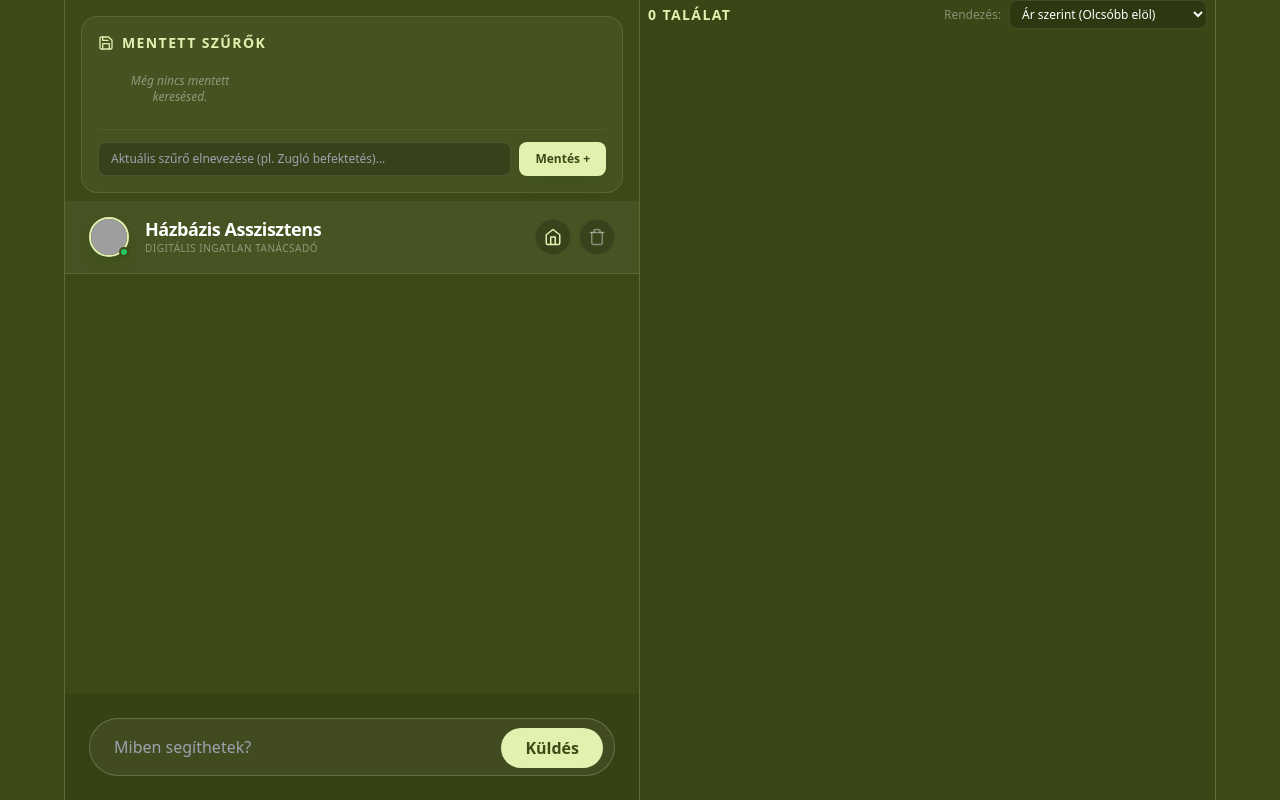
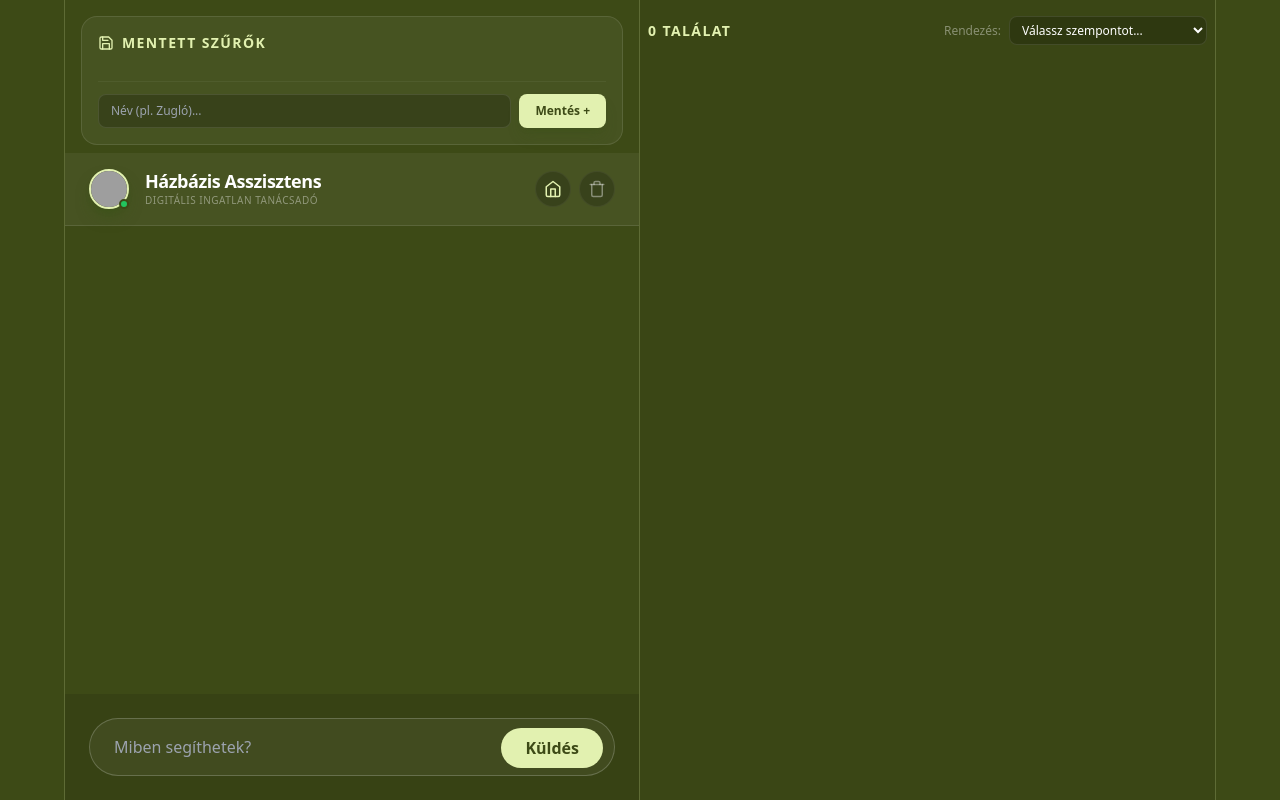
Before and after one commit to fodlacus/hazbazis-web, a plain HTML site: page public/src/html/vevo/ai-filter.html in a window 1280 px wide. Drawn offline with nearby package versions, Linux system fonts and the light colour scheme; grey boxes are pictures that could not be loaded.

Commit message:
szűrések rendezése+ mobilnézet javítáa

```diff
--- a/public/src/html/vevo/ai-filter.html
+++ b/public/src/html/vevo/ai-filter.html
@@ -7,7 +7,6 @@
       <title>hazbazis.hu - AI Asszisztens</title>
       <script src="https://cdn.tailwindcss.com"></script>
 
-      <!-- <link rel="stylesheet" href="../../css/style.css"> -->
       <script type="module" src="../../js/elado/ai-bridge.js"></script>
 
       <style>
@@ -22,15 +21,30 @@
             .szegely-zold {
                   border-color: rgba(226, 241, 176, 0.2);
             }
+
+            /* Mobilon a görgetősáv elrejtése a tisztább hatásért, de a funkció marad */
+            .custom-scrollbar::-webkit-scrollbar {
+                  width: 6px;
+            }
+
+            .custom-scrollbar::-webkit-scrollbar-track {
+                  background: rgba(0, 0, 0, 0.1);
+            }
+
+            .custom-scrollbar::-webkit-scrollbar-thumb {
+                  background: rgba(226, 241, 176, 0.3);
+                  border-radius: 10px;
+            }
       </style>
 </head>
 
-<body class="hatter-zold text-white font-sans overflow-hidden">
+<body class="hatter-zold text-white font-sans overflow-x-hidden">
 
-      <div class="flex h-screen max-w-6xl mx-auto border-x szegely-zold">
-            <div class="w-full md:w-1/2 flex flex-col border-r szegely-zold">
+      <div class="flex flex-col md:flex-row h-auto md:h-screen max-w-6xl mx-auto border-x szegely-zold">
 
-                  <div class="max-w-7xl mx-auto px-4 mt-4 mb-2">
+            <div class="w-full md:w-1/2 flex flex-col border-r szegely-zold h-[85vh] md:h-full relative shrink-0">
+
+                  <div class="max-w-7xl mx-auto px-4 mt-4 mb-2 w-full">
                         <div class="bg-white/5 border border-white/10 rounded-2xl p-4">
 
                               <div class="flex justify-between items-center mb-3">
@@ -54,8 +68,7 @@
                               </div>
 
                               <div class="flex gap-2 border-t border-white/5 pt-3">
-                                    <input type="text" id="uj-mentes-nev"
-                                          placeholder="Aktuális szűrő elnevezése (pl. Zugló befektetés)..."
+                                    <input type="text" id="uj-mentes-nev" placeholder="Név (pl. Zugló)..."
                                           class="bg-black/20 text-white text-xs px-3 py-2 rounded-lg w-full border border-white/10 focus:border-[#E2F1B0] outline-none transition-colors">
                                     <button id="btn-save-filter"
                                           class="bg-[#E2F1B0] hover:bg-[#cde088] text-[#3D4A16] text-xs px-4 py-2 rounded-lg font-bold transition-all shadow-lg shadow-lime-900/20 whitespace-nowrap">
@@ -65,7 +78,6 @@
 
                         </div>
                   </div>
-
 
                   <div class="px-6 py-4 border-b border-white/10 flex items-center justify-between bg-white/5">
 
@@ -86,7 +98,6 @@
                         </div>
 
                         <div class="flex items-center gap-2">
-
                               <button id="btn-home"
                                     class="group p-2 rounded-full bg-black/20 hover:bg-[#E2F1B0] transition-all border border-white/5 hover:border-[#E2F1B0]"
                                     title="Vissza a főoldalra">
@@ -116,10 +127,10 @@
 
                   </div>
 
-                  <div id="chat-folyam" class="flex-1 overflow-y-auto p-6 space-y-4">
+                  <div id="chat-folyam" class="flex-1 overflow-y-auto p-6 space-y-4 custom-scrollbar">
                   </div>
 
-                  <div class="p-6 bg-black/10">
+                  <div class="p-6 bg-black/10 mt-auto">
                         <div class="relative">
                               <input type="text" id="chat-input" placeholder="Miben segíthetek?"
                                     class="w-full bg-white/5 border border-white/20 rounded-full py-4 px-6 outline-none">
@@ -131,10 +142,10 @@
                   </div>
             </div>
 
-            <div class="hidden md:flex flex-col w-1/2 bg-black/5">
+            <div
+                  class="flex flex-col w-full md:w-1/2 bg-black/5 h-auto md:h-full min-h-[500px] border-t md:border-t-0 border-white/10">
 
-
-                  <div class="flex justify-between items-center mb-4 px-2">
+                  <div class="flex justify-between items-center mb-4 px-4 py-4 md:px-2 md:py-0 md:mt-4">
                         <span id="talalat-szam" class="text-[#E2F1B0] font-bold text-sm tracking-widest uppercase">
                               0 találat
                         </span>
@@ -143,6 +154,8 @@
                               <span class="text-white/40 text-xs hidden sm:block">Rendezés:</span>
                               <select id="rendezes-select"
                                     class="bg-black/20 text-white text-xs border border-white/10 rounded-lg px-2 py-1 outline-none focus:border-[#E2F1B0] cursor-pointer hover:bg-white/5 transition-colors">
+                                    <option value="" disabled selected>Válassz szempontot...</option>
+
                                     <option value="ar_nov">Ár szerint (Olcsóbb elöl)</option>
                                     <option value="ar_csokk">Ár szerint (Drágább elöl)</option>
                                     <option value="meret_csokk">Méret szerint (Nagyobb elöl)</option>
@@ -151,7 +164,7 @@
                         </div>
                   </div>
 
-                  <div id="eredmenyek-panel" class="flex-1 overflow-y-auto p-6 space-y-4">
+                  <div id="eredmenyek-panel" class="flex-1 overflow-y-auto p-4 md:p-6 space-y-4 custom-scrollbar">
                   </div>
             </div>
       </div>
--- a/public/src/js/vevo/chat-engine.js
+++ b/public/src/js/vevo/chat-engine.js
@@ -6,7 +6,11 @@ import {
 } from "https://www.gstatic.com/firebasejs/10.7.1/firebase-firestore.js";
 import { adatbazis } from "../util/firebase-config.js";
 import { initMentesManager, saveCurrentSearch } from "./mentes-manager.js";
-
+import {
+  initMentesManager,
+  saveCurrentSearch,
+  uncheckAllFilters,
+} from "./mentes-manager.js";
 let belsoFlat = []; // Ez a "flat" állomány a memóriában
 
 // Globális változó a szűrők tárolására (Fontos, hogy itt legyen legfelül!)
@@ -108,6 +112,10 @@ window.addEventListener("DOMContentLoaded", async () => {
 function resetChatEngine() {
   // 1. Memória ürítése
   belsoFlat = [];
+  aktualisSzuroFeltetelek = {}; // Ezt is nullázzuk!
+
+  // CHECKBOXOK TÖRLÉSE
+  uncheckAllFilters();
 
   // 2. Chat felület takarítása
   const folyam = document.getElementById("chat-folyam");
--- a/public/src/js/vevo/mentes-manager.js
+++ b/public/src/js/vevo/mentes-manager.js
@@ -172,3 +172,11 @@ function generateAutoName(f) {
 
   return parts.length > 0 ? parts.join(", ") : "Mentett keresés";
 }
+
+// Minden checkboxot kivesz
+export function uncheckAllFilters() {
+  const checkboxes = document.querySelectorAll(".saved-search-checkbox");
+  checkboxes.forEach((cb) => {
+    cb.checked = false;
+  });
+}
```
